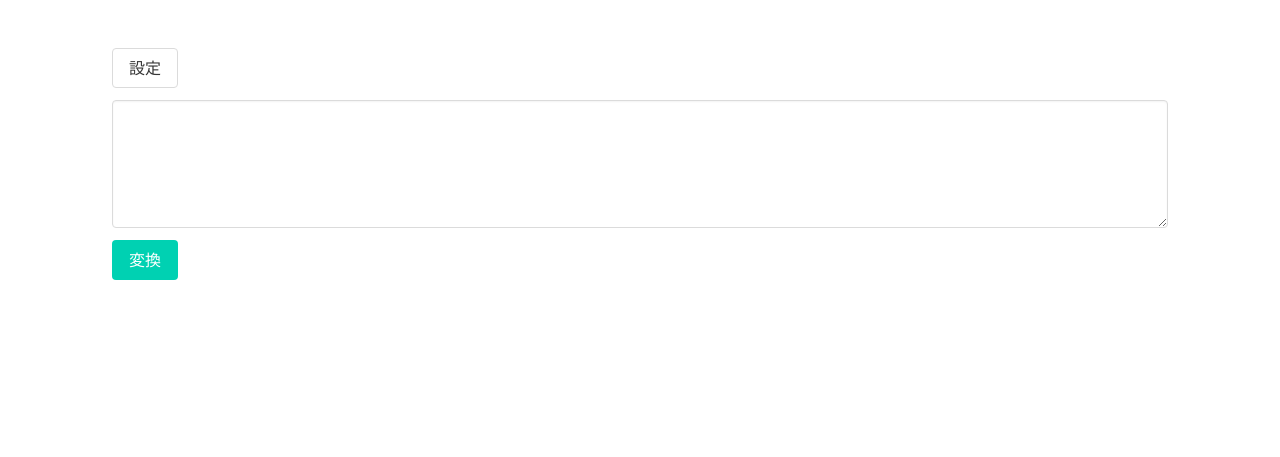
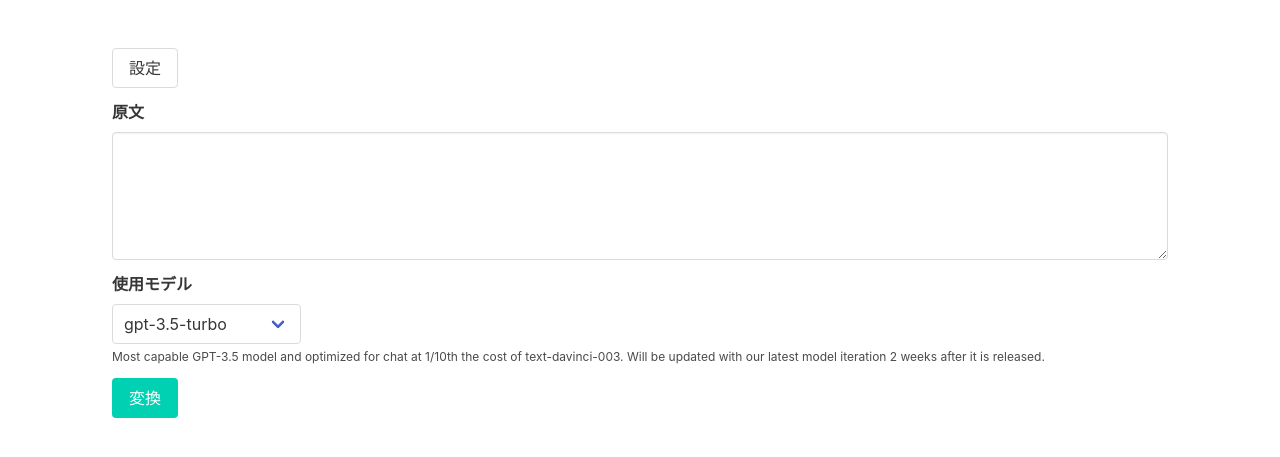
Before and after one commit to TokuToku02/tokutoku, a Bottle app: page / in a window 1280 px wide. Shown: the top 457 px of the page. Run offline with Bottle, Linux system fonts and the light colour scheme; some libraries are stand-ins or nearby versions.

Commit message:
selectable model

```diff
--- a/main.py
+++ b/main.py
@@ -70,12 +70,14 @@ def setting():
 
 @post("/ingen")
 def ingen():
-    context = Context()
+    try:
+        context = Context()
 
-    org = request.forms.input
-    with open("./rule.txt", mode="r") as rule_file:
-        rule = "".join(rule_file.readlines())
-        prompt = f"""
+        org = request.forms.input
+        model = request.forms.model
+        with open("./rule.txt", mode="r") as rule_file:
+            rule = "".join(rule_file.readlines())
+            prompt = f"""
 下記手順に従って、入力文を変換してください。
 
 手順
@@ -87,19 +89,20 @@ def ingen():
 変換後：
         """
 
-    load_dotenv()
-    openai.api_key = os.environ.get('OPENAI_API_KEY')
+        load_dotenv()
+        openai.api_key = os.environ.get('OPENAI_API_KEY')
 
-    response = openai.ChatCompletion.create(
-        model="gpt-3.5-turbo",
-        messages=[
-            {"role": "user", "content": prompt},
-        ],
-    )
-    context.add("result", response.choices[0]["message"]["content"].strip())
+        response = openai.ChatCompletion.create(
+            model=model,
+            messages=[
+                {"role": "user", "content": prompt},
+            ],
+        )
+        context.add("result", response.choices[0]["message"]["content"].strip())
 
-    return template("result.html", ctx=context.to_template())
-
+        return template("result.html", ctx=context.to_template())
+    except Exception as e:
+        return e.error.message
 
 if __name__ == "__main__":
     run(host="0.0.0.0", port=8000)
--- a/template/index.html
+++ b/template/index.html
@@ -20,9 +20,22 @@
 
             <form action="/ingen" method="post" @submit="isLoading = true;">
                 <div class="field">
+                    <label class="label">原文</label>
                     <div class="control">
                         <textarea class="textarea" name="input" required></textarea>
                     </div>
+                </div>
+
+                <div class="field">
+                    <label class="label">使用モデル</label>
+                    <div class="control">
+                        <div class="select">
+                            <select name="model" v-model="selectedModel">
+                                <option v-for="model, index in models" :key="index">[[ model ]]</option>
+                            </select>
+                        </div>
+                    </div>
+                    <p class="help">[[ descriptions[selectedModel] ]]</p>
                 </div>
 
                 <div class="field">
@@ -37,11 +50,26 @@
 </body>
 <script src="https://cdn.jsdelivr.net/npm/vue/dist/vue.js"></script>
 <script>
+    models = [
+        'gpt-3.5-turbo',
+        'gpt-3.5-turbo-16k',
+        'gpt-4',
+        'gpt-4-32k',
+    ];
+
     new Vue({
         el: '#app',
         delimiters: ["[[", "]]"],
         data: {
             isLoading: false,
+            models: models,
+            selectedModel: models[0],
+            descriptions: {
+                'gpt-3.5-turbo': 'Most capable GPT-3.5 model and optimized for chat at 1/10th the cost of text-davinci-003. Will be updated with our latest model iteration 2 weeks after it is released.',
+                'gpt-3.5-turbo-16k': 'Same capabilities as the standard gpt-3.5-turbo model but with 4 times the context.',
+                'gpt-4': 'More capable than any GPT-3.5 model, able to do more complex tasks, and optimized for chat. Will be updated with our latest model iteration 2 weeks after it is released.',
+                'gpt-4-32k': 'Same capabilities as the standard gpt-4 mode but with 4x the context length. Will be updated with our latest model iteration.',
+            },
         },
     });
 </script>
--- a/template/result.html
+++ b/template/result.html
@@ -13,6 +13,7 @@
         <div class="section">
             <form action="/ingen" method="post">
                 <div class="field">
+                    <label class="label">変換後</label>
                     <div class="control">
                         <textarea readonly class="textarea">{{ ctx.result }}</textarea>
                     </div>
--- a/template/setting.html
+++ b/template/setting.html
@@ -20,6 +20,7 @@
 
             <form action="/setting" method="post" @submit="isLoading = true;">
                 <div class="field">
+                    <label class="label">変換手順</label>
                     <div class="control">
                         <textarea class="textarea" name="rule" required>{{ ctx.rule }}</textarea>
                     </div>
```
